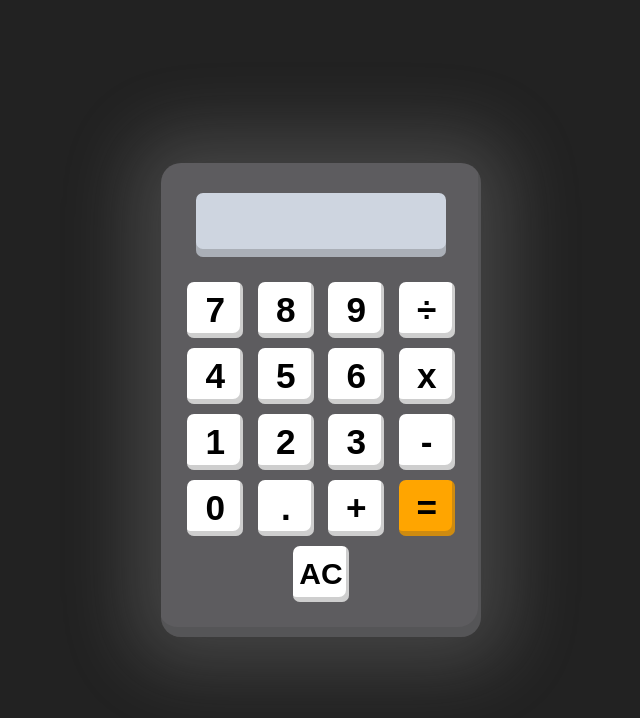
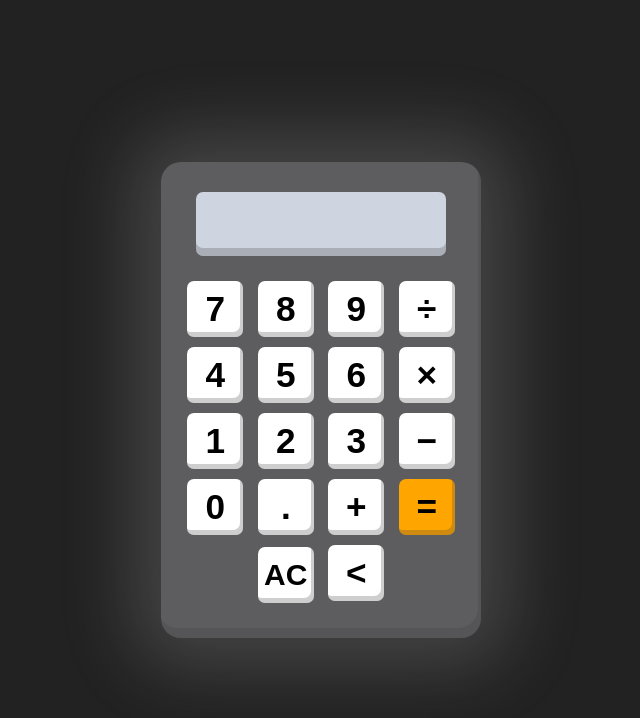
Before and after one commit to kloyxx/js-calculator-project.github.io, a plain HTML site: page index.html in a window 1280 px wide. Shown: the whole page, without its empty margins (319-959 px from the left). Drawn offline with Linux system fonts and the light colour scheme; a web font is replaced by a local one.

Commit message:
index.html
v2

```diff
--- a/index.html
+++ b/index.html
@@ -10,28 +10,31 @@
 <body>
     <div class="calc">
         <div class="container">
-            <input id="display"><br>
-            <button id="7" onclick="appendToDisplay('7')">7</button>
-            <button id="8" onclick="appendToDisplay('8')">8</button>
-            <button id="9" onclick="appendToDisplay('9')">9</button>
-            <button class="symbol" id="/" onclick="appendToDisplay('/')">÷</button><br>
+            <input id="display" readonly>
+            <div class="buttons">
+                <button id="7" onclick="appendToDisplay('7')" type="button">7</button>
+                <button id="8" onclick="appendToDisplay('8')" type="button">8</button>
+                <button id="9" onclick="appendToDisplay('9')" type="button">9</button>
+                <button class="symbol" id="/" onclick="appendToDisplay('/')" type="button">&#247</button><br>
 
-            <button id="4" onclick="appendToDisplay('4')">4</button>
-            <button id="5" onclick="appendToDisplay('5')">5</button>
-            <button id="6" onclick="appendToDisplay('6')">6</button>
-            <button class="symbol" id="x" onclick="appendToDisplay('*')">x</button><br>
+                <button id="4" onclick="appendToDisplay('4')" type="button">4</button>
+                <button id="5" onclick="appendToDisplay('5')" type="button">5</button>
+                <button id="6" onclick="appendToDisplay('6')" type="button">6</button>
+                <button class="symbol" id="x" onclick="appendToDisplay('&times')" type="button">&times</button><br>
 
-            <button id="1" onclick="appendToDisplay('1')">1</button>
-            <button id="2" onclick="appendToDisplay('2')">2</button>
-            <button id="3" onclick="appendToDisplay('3')">3</button>
-            <button class="symbol" id="minus" onclick="appendToDisplay('-')">-</button><br>
+                <button id="1" onclick="appendToDisplay('1')" type="button">1</button>
+                <button id="2" onclick="appendToDisplay('2')" type="button">2</button>
+                <button id="3" onclick="appendToDisplay('3')" type="button">3</button>
+                <button class="symbol" id="minus" onclick="appendToDisplay('-')" type="button">&#8722</button><br>
 
-            <button id="0" onclick="appendToDisplay('0')">0</button>
-            <button class="symbol" id="." onclick="appendToDisplay('.')">.</button>
-            <button class="symbol" id="+" onclick="appendToDisplay('+')">+</button>
-            <button class="symbol" id="equals" onclick="calculate()">=</button><br>
+                <button id="0" onclick="appendToDisplay('0')">0</button>
+                <button class="symbol" id="." onclick="appendToDisplayDot('.')" type="button">.</button>
+                <button class="symbol" id="+" onclick="appendToDisplay('+')" type="button">&#43</button>
+                <button class="symbol" id="equals" onclick="calculate()" type="button">=</button><br>
 
-            <button class="symbol" id="clear" onclick="clearDisplay()">AC</button>
+                <button id="clear" onclick="clearDisplay()" type="button">AC</button>
+                <button id="clear-digit" onclick="clearDigit()" type="button">&lt</button>
+            </div>
         </div>
     </div>
     <script src="script.js"></script>
```
